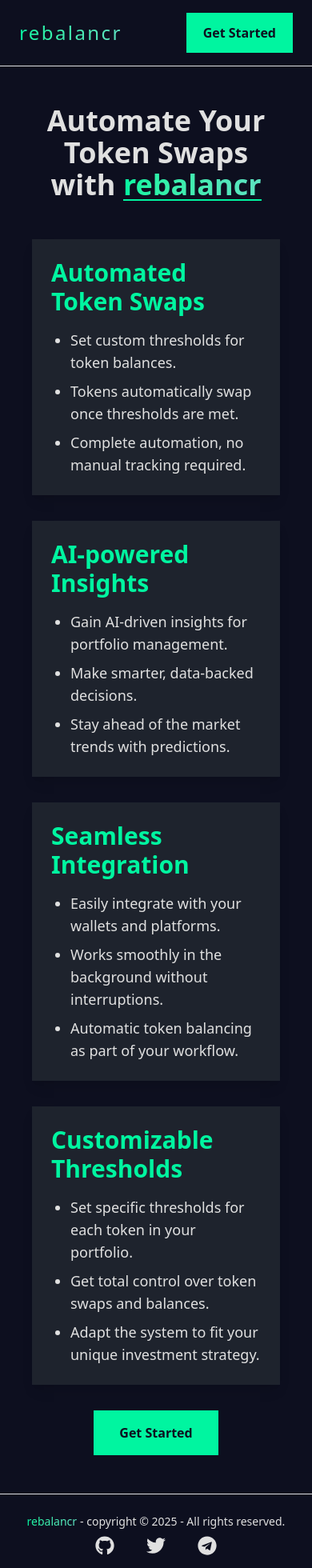
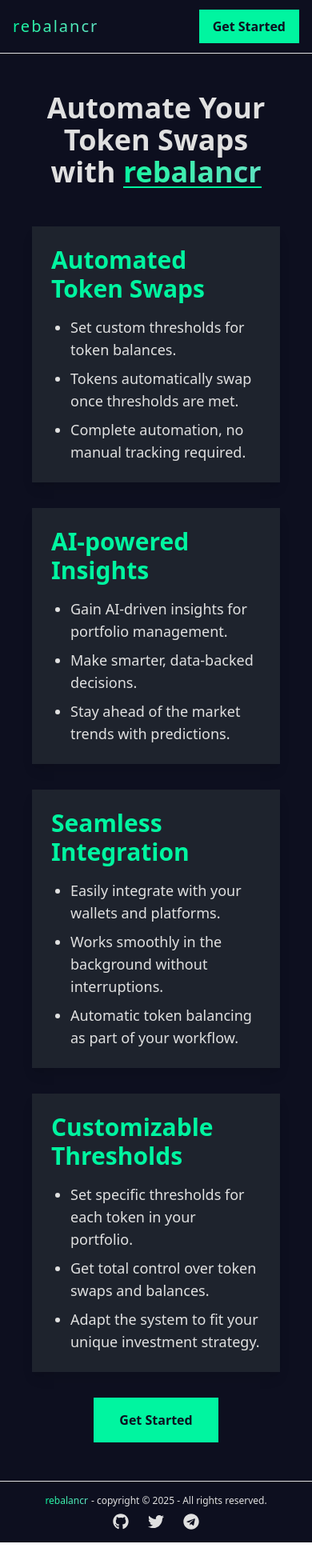
Before and after one commit to Adaobi-Chuks/rebalancr, a React (Vite) app: page /features in a window 390 px wide. Shown: the top 1960 px of the page at 80% size. After the commit the page ends 1928 px from the top, so only its background shows below. Built offline with nearby package versions, Linux system fonts and the light colour scheme.

Commit message:
Feat: Add some mobile responsiveness

```diff
--- a/src/components/Footer.jsx
+++ b/src/components/Footer.jsx
@@ -3,8 +3,8 @@ import { FaGithub, FaTwitter, FaTelegram } from "react-icons/fa";
 
 const Footer = () => {
     return (
-        <footer className="text-center py-6 border-t border-[#E0E0E0]">
-            <p className="text-sm md:text-xs">
+        <footer className="text-center py-4 sm:py-6 border-t border-[#E0E0E0]">
+            <p className="text-xs sm:text-sm">
                 <span className="relative inline-block">
                     <span className="text-transparent bg-gradient-to-r from-[#00F5A0] to-[#5DE2C1] bg-clip-text">
                         rebalancr
@@ -12,15 +12,15 @@ const Footer = () => {
                 </span>
                 <span className="ml-1">- copyright &copy; 2025 - All rights reserved.</span>
             </p>
-            <div className="flex justify-center gap-10 mt-2 text-lg md:text-base">
+            <div className="flex justify-center gap-6 sm:gap-10 mt-2 text-sm sm:text-lg">
                 <a href="https://github.com" target="_blank" rel="noopener noreferrer" className="transition-all duration-200 transform hover:scale-110">
-                    <FaGithub size={24} />
+                    <FaGithub size={20} sm={24} />
                 </a>
                 <a href="https://twitter.com" target="_blank" rel="noopener noreferrer" className="transition-all duration-200 transform hover:scale-110">
-                    <FaTwitter size={24} />
+                    <FaTwitter size={20} sm={24} />
                 </a>
                 <a href="https://telegram.org" target="_blank" rel="noopener noreferrer" className="transition-all duration-200 transform hover:scale-110">
-                    <FaTelegram size={24} />
+                    <FaTelegram size={20} sm={24} />
                 </a>
             </div>
         </footer>
--- a/src/components/Navbar.jsx
+++ b/src/components/Navbar.jsx
@@ -3,11 +3,11 @@ import { Link } from "react-router-dom";
 
 const Navbar = () => {
     return (
-        <nav className="bg-[#0D0F1F] text-[#E0E0E0] flex justify-between items-center px-6 py-4 border-b border-[#E0E0E0]">
-            <Link to="/" className="font-[Madimi One] text-2xl md:text-xl lowercase bg-gradient-to-r from-[#00F5A0] to-[#5DE2C1] text-transparent bg-clip-text cursor-pointer tracking-widest">
+        <nav className="bg-[#0D0F1F] text-[#E0E0E0] flex justify-between items-center px-4 sm:px-6 py-3 sm:py-4 border-b border-[#E0E0E0]">
+            <Link to="/" className="font-[Madimi One] text-xl sm:text-2xl lowercase bg-gradient-to-r from-[#00F5A0] to-[#5DE2C1] text-transparent bg-clip-text cursor-pointer tracking-widest">
                 rebalancr
             </Link>
-            <button className="bg-[#00F5A0] text-[#0D0F1F] px-5 py-3 md:px-4 md:py-2 font-bold border border-transparent transition-all duration-200 hover:scale-110 cursor-pointer">
+            <button className="bg-[#00F5A0] text-[#0D0F1F] px-4 sm:px-5 py-2 sm:py-3 font-bold border border-transparent transition-all duration-200 hover:scale-110 cursor-pointer">
                 Get Started
             </button>
         </nav>
```
